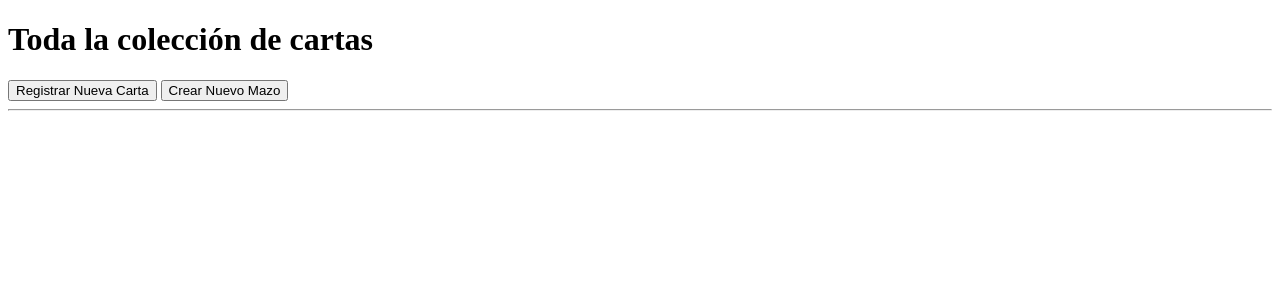
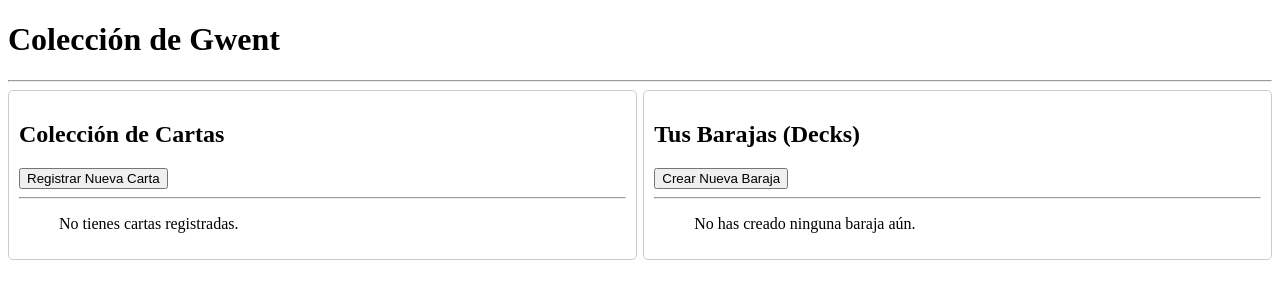
Before and after one commit to JhonRainbow6/GWENT-Deck-Collection, a FastAPI app: page / in a window 1280 px wide. Shown: the top 300 px of the page. Run offline with FastAPI, Linux system fonts and the light colour scheme; data that the repository does not hold is empty.

Commit message:
Dahsboard

```diff
--- a/templates/cards_list.html
+++ b/templates/cards_list.html
@@ -2,12 +2,28 @@
 <html lang="es">
 <head>
     <meta charset="UTF-8">
-    <title>Gwent Collection</title>
+    <title>Gwent Dashboard</title>
+    <style>
+        .container {
+            display: flex;
+            justify-content: space-between;
+        }
+        .column {
+            width: 48%;
+            border: 1px solid #ccc;
+            padding: 10px;
+            border-radius: 5px;
+        }
+    </style>
 </head>
 <body>
-    <h1>Toda la colección de cartas</h1>
+    <h1>Colección de Gwent</h1>
+    <hr>
+
+    <div class="container">
+        <div class="column">
+            <h2>Colección de Cartas</h2>
             <a href="/create_card"><button>Registrar Nueva Carta</button></a>
-    <a href="/create_deck"><button>Crear Nuevo Mazo</button></a>
             <hr>
             <ul>
                 {% for c in cards %}
@@ -15,7 +31,27 @@
                         <strong>{{ c.name }}</strong> ({{ c.faction }} - {{ c.type }}) | Poder: {{ c.power }}
                         <a href="/cards_html/{{ c.id }}">Ver detalles</a>
                     </li>
+                {% else %}
+                    <p>No tienes cartas registradas.</p>
                 {% endfor %}
             </ul>
+        </div>
+
+        <div class="column">
+            <h2>Tus Barajas (Decks)</h2>
+            <a href="/create_deck"><button>Crear Nueva Baraja</button></a>
+            <hr>
+            <ul>
+                {% for d in decks %}
+                    <li>
+                        <strong>{{ d.name }}</strong> (Facción: {{ d.faction }})
+                        <a href="/decks_html/{{ d.id }}">Ver detalles del mazo</a>
+                    </li>
+                {% else %}
+                    <p>No has creado ninguna baraja aún.</p>
+                {% endfor %}
+            </ul>
+        </div>
+    </div>
 </body>
 </html>
```
Lines whose indentation alone changed are shown as unchanged.
